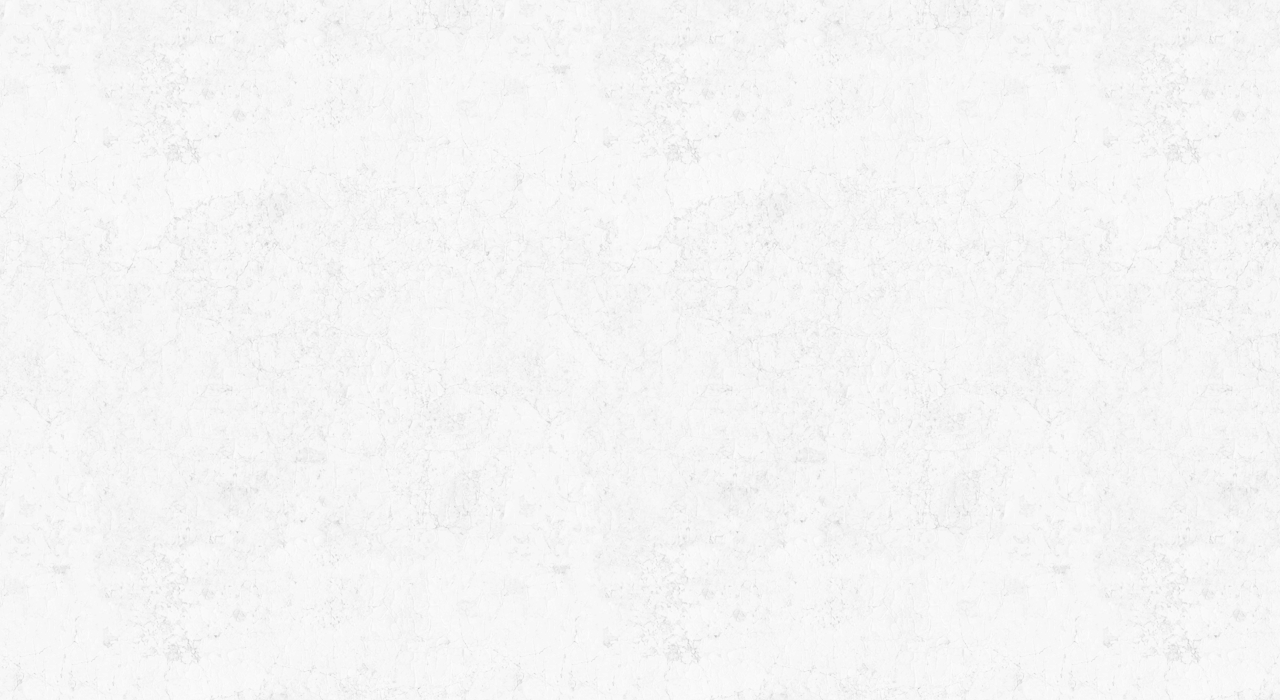
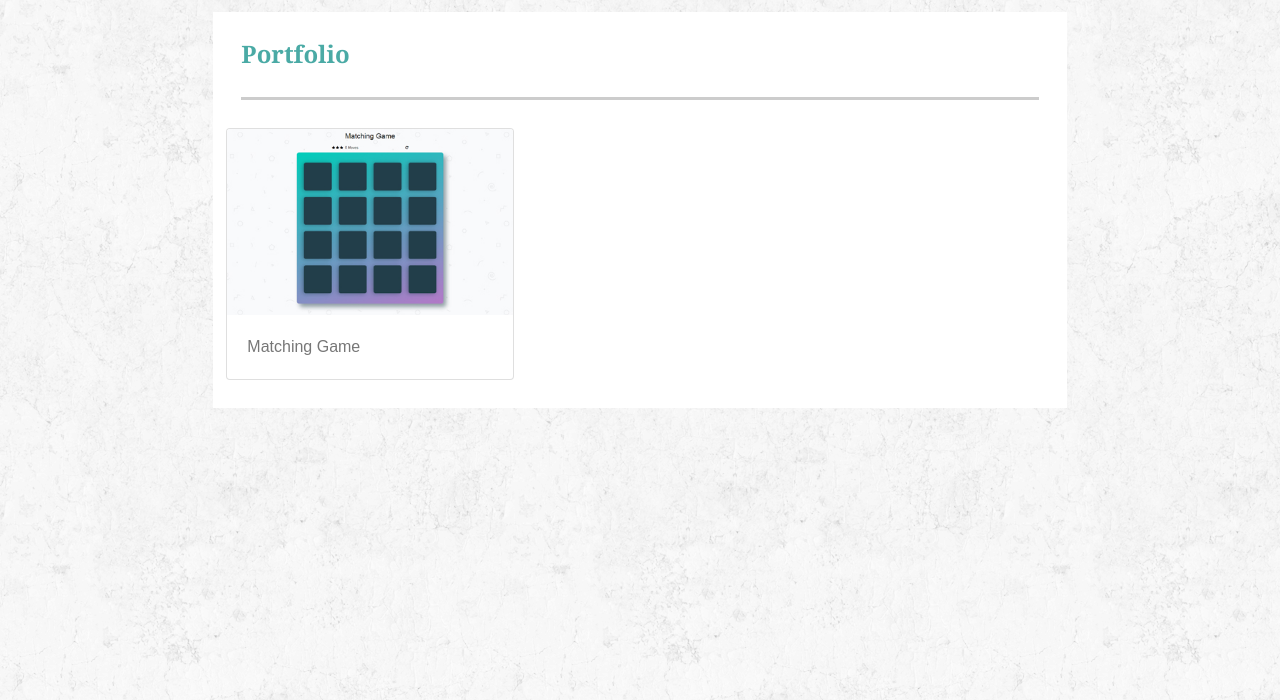
Before and after one commit to songwright/Responsive-Portfolio, a plain HTML site: page portfolio.html in a window 1280 px wide. Shown: the part 100-800 px from the top of the page. Drawn offline with nearby package versions, Linux system fonts and the light colour scheme.

Commit message:
Add main content + images + card to portfolio.html

```diff
--- a/portfolio.html
+++ b/portfolio.html
@@ -29,5 +29,22 @@
     <!-- End of Navbar -->
     <!-- Main Container -->
     <div id="main-container" class="container col-lg-8">
+      <!-- Main Content -->
+      <div id="main-content">
+      <!-- Top Row -->
+        <div id="top-row" class="row">
+          <h1>Portfolio</h1>
+        </div> <!-- End of row -->
+        <div class="row">
+          <div class="card" style="width: 18rem;">
+            <a href="http://ramon-sanchez.com/memorygame/index.html" target="_blank">
+              <img src="assets/images/matching.jpg" class="card-img-top" alt="Matching Game">
+            </a>
+            <div class="card-body">
+              <p class="card-text">Matching Game</p>
+            </div>
+          </div>
+        </div> <!-- End of row -->
+      </div> <!-- End of Main Content -->
     </div> <!-- End of Main Container -->
 </body>
```
Also changed, not shown: assets/images/chaos.jpg (added), assets/images/concordia.jpg (added), assets/images/energy_man.jpg (added), assets/images/frogger.jpg (added), assets/images/matching.jpg (added), assets/images/song_writer.jpg (added), assets/images/weddings.jpg (added).
